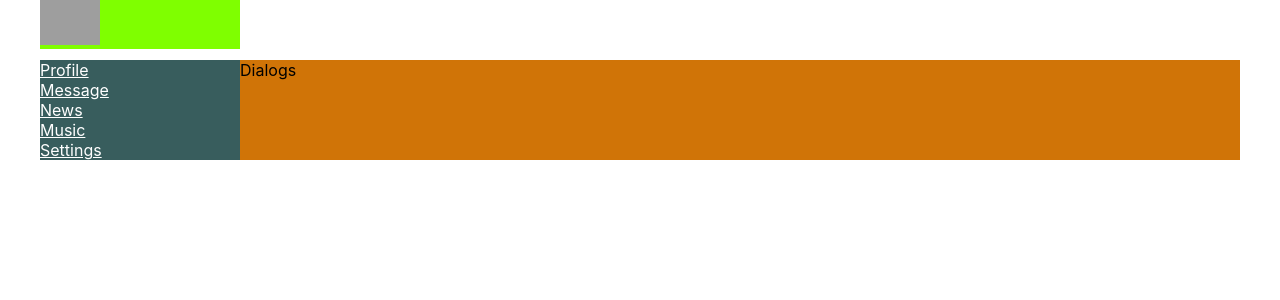
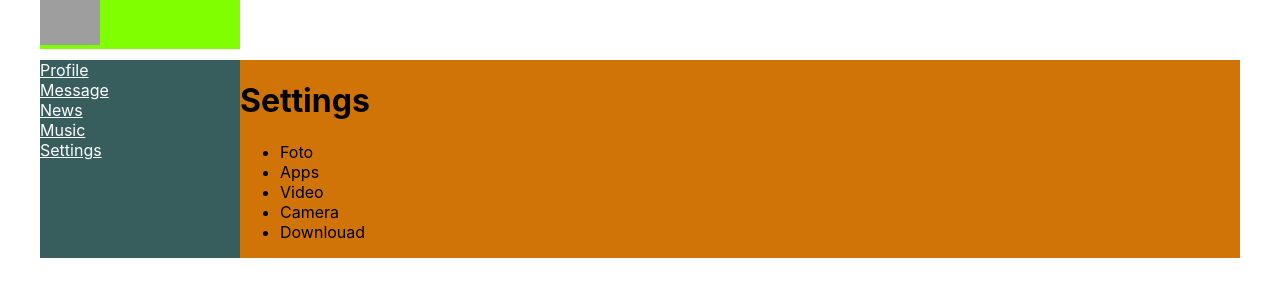
Before and after one commit to Anesbek/samurai-way-main, a React (Create React App) app: page /settings in a window 1280 px wide. Shown: the top 300 px of the page. Built offline with nearby package versions, Linux system fonts and the light colour scheme; grey boxes are pictures that could not be loaded.

Commit message:
react-dom-lesson19

```diff
--- a/src/App.css
+++ b/src/App.css
@@ -13,11 +13,10 @@
 .app-wpapper-content {
     grid-area: content;
     background-color: #d07407;
-
 }
 
 .app-wpapper-content img {
     width: 100%;
-    height: 120px;
+    height: 740px;
     object-fit: cover;
 }
--- a/src/App.tsx
+++ b/src/App.tsx
@@ -5,19 +5,28 @@ import {Navbar} from "./components/navbar/Navbar";
 import {Profile} from "./components/profile/Profile";
 import Header from "./components/header/Header";
 import Dialogs from "./components/dialogs/Dialogs";
+import {BrowserRouter, Route} from "react-router-dom";
+import News from "./components/news/News";
+import Music from "./components/music/Music";
+import Settings from "./components/settings/Settings";
 
 
 const App = () => {
     return (
-        <div className="app-wpapper">
-            <Header/>
-            <Navbar/>
-            <div className="app-wpapper-content">
-                <Dialogs/>
+        <BrowserRouter>
+            <div className="app-wpapper">
+                <Header/>
+                <Navbar/>
+                <div className="app-wpapper-content">
+                    <Route path="/dialogs" component={Dialogs}/>
+                    <Route path='/profile' component={Profile}/>
+                    <Route path='/news' component={News}/>
+                    <Route path='/musıc' component={Music}/>
+                    <Route path='/settings' component={Settings}/>
+
+                </div>
             </div>
-            {/*<Profile/>*/}
-        </div>
-
+        </BrowserRouter>
     );
 }
 
--- /dev/null
+++ b/src/components/music/Music.tsx
@@ -0,0 +1,24 @@
+import React from 'react';
+import s from './Music.module.css'
+
+const Music = (props: any) => {
+
+    return (
+        <div>
+            <h1>Hassak</h1>.
+            <div>
+                <img src="https://scontent.fakx3-1.fna.fbcdn.net/v/t39.30808-6/406523137_18325437064102124_5696383251624592397_n.jpg?_nc_cat=108&ccb=1-7&_nc_sid=3635dc&_nc_ohc=fp-o3o-TMLwAX8ez6Ek&_nc_ht=scontent.fakx3-1.fna&oh=00_AfA8WFnhnr31qKsR6b5NY6nBxq3ekcJUq6X7fc7nXPeQjA&oe=659EC530" alt=""/>
+            </div>
+
+            <div>
+                <p>
+                    HasSak тобының Әзербайжан мемлекеті Баку қаласында өткен жеке концерттен естелік сурет
+                    Қолдау білдіріп тіркеліп лайк басуды пікір қалдыруды ұмытпаңыз😉
+                    Сіз HasSak тобын жақсы көресізбе?)😍
+                </p>
+            </div>
+        </div>
+            );
+            };
+
+            export default Music;
--- a/src/components/navbar/Navbar.tsx
+++ b/src/components/navbar/Navbar.tsx
@@ -6,19 +6,19 @@ export const Navbar = () => {
     return (
         <nav className={clases.nav}>
             <div className={clases.item}>
-                <a href="">Profile</a>
+                <a href="/profile">Profile</a>
             </div>
             <div className={clases.item}>
-                <a href="">Message</a>
+                <a href="/dialogs">Message</a>
             </div>
             <div className={clases.item}>
-                <a href="">News</a>
+                <a href="/news">News</a>
             </div>
             <div className={clases.item}>
-                <a href="">Music</a>
+                <a href="/musıc">Music</a>
             </div>
             <div className={clases.item}>
-                <a href="">Settings</a>
+                <a href="/Settings">Settings</a>
             </div>
         </nav>
     )
--- /dev/null
+++ b/src/components/news/News.module.css
@@ -0,0 +1,3 @@
+p {
+    color: wheat;
+}
--- /dev/null
+++ b/src/components/news/News.tsx
@@ -0,0 +1,26 @@
+import React from 'react';
+import s from './News.module.css'
+
+const News = (props: any) => {
+
+    return (
+        <div >
+          <h1>Palistine</h1>.
+            <div >
+                <img src="https://s.yimg.com/ny/api/res/1.2/2D95geYPZHwwBtoyojFo.g--/YXBwaWQ9aGlnaGxhbmRlcjt3PTk2MDtoPTY0MDtjZj13ZWJw/https://media.zenfs.com/en/ap.org/9435a8f80cfbfd81343bc7cfe2b0e112" alt="#"/>
+            </div>
+
+            <div>
+                <p>Israel Palestinians
+                    Palestinians gather around their relatives killed in the Israeli bombardment of the Gaza Strip in front of the morgue of Al Aqsa Hospital in Deir al Balah, Gaza Strip, on Tuesday, Jan. 2, 2024. (AP Photo/Adel Hana)ASSOCIATED PRESS
+                    BEIRUT (AP) — Lebanon’s Hezbollah militia fired dozens of rockets at northern Israel on Saturday, warning that the barrage was its initial response to the targeted killing, presumably by Israel, of a top leader from the allied Hamas group in Lebanon's capital earlier this week.
+
+                    The rocket attack came a day after Hezbollah leader Sayyed Hassan Nasrallah said that his group must retaliate for the killing of Saleh Arouri, the deputy political leader of Hamas, in a Hezbollah stronghold south of Beirut. Nasrallah said that if Hezbollah did not strike back, all of Lebanon would be vulnerable to Israeli attack. He appeared to be making his case for a response to the Lebanese public, even at the risk of escalating the fighting between Hezbollah and Israel as the war between Israel and Hamas rages on.
+
+                    Hezbollah said it launched 62 rockets toward an Israeli air surveillance base on Mount Meron and that it scored direct hits. The group said rockets also struck two army posts near the border. The Israeli military said about 40 rockets were fired toward Meron and that a base was targeted, but made no mention of the base being hit. It said it struck the Hezbollah cell that fired the rockets.</p>
+            </div>
+        </div>
+    );
+};
+
+export default News;
--- /dev/null
+++ b/src/components/settings/Settings.tsx
@@ -0,0 +1,21 @@
+import React from 'react';
+import s from './Settings.module.css'
+
+const Settings = (props: any) => {
+    return (
+        <div >
+          <h1>Settings</h1>
+            <div>
+                <ul>
+                    <li>Foto</li>
+                    <li>Apps</li>
+                    <li>Video</li>
+                    <li>Camera</li>
+                    <li>Downlouad</li>
+                </ul>
+            </div>
+        </div>
+    );
+};
+
+export default Settings;
```
Also changed, not shown: src/components/music/Music.module.css (added), src/components/settings/Settings.module.css (added).
